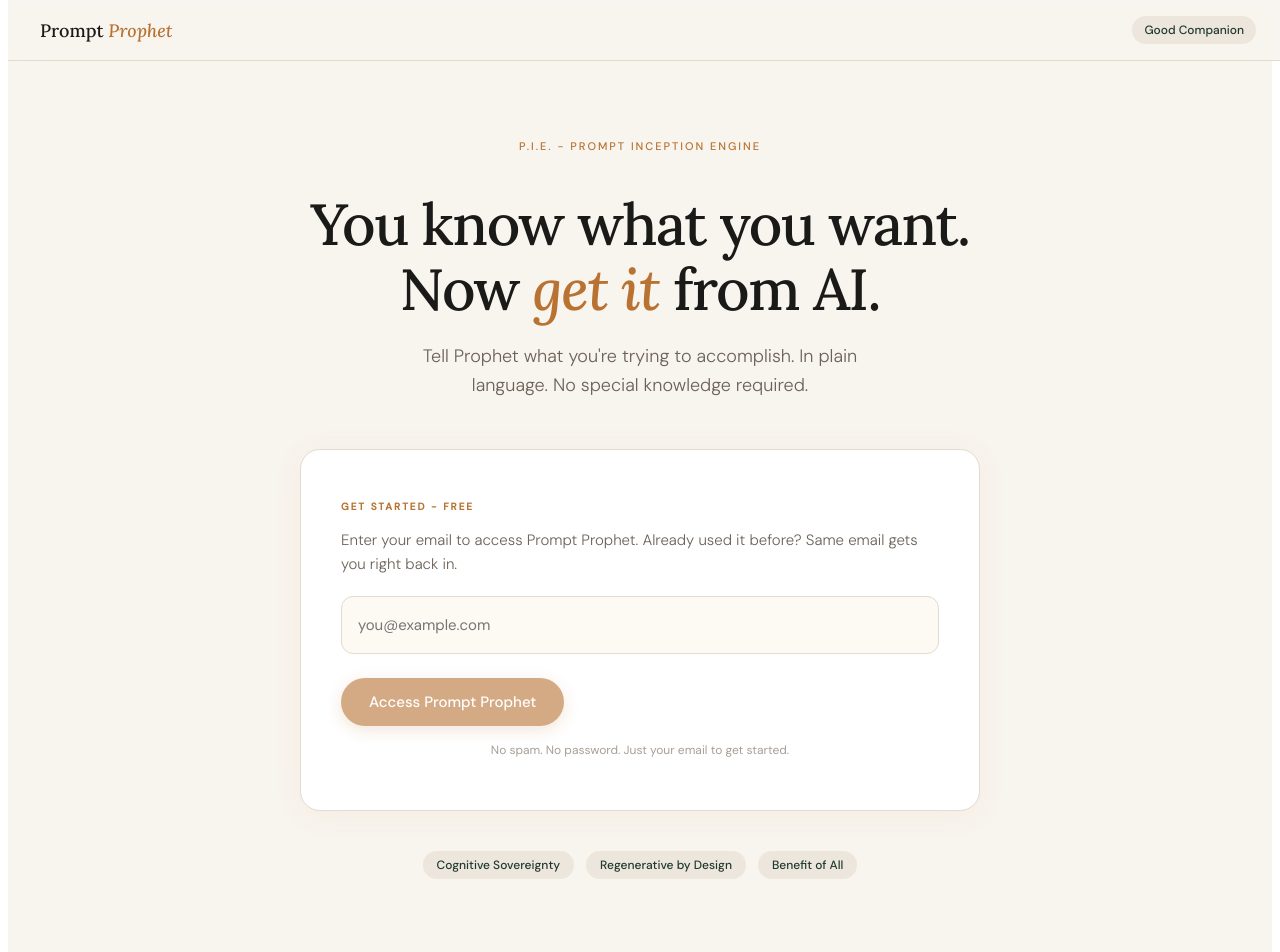
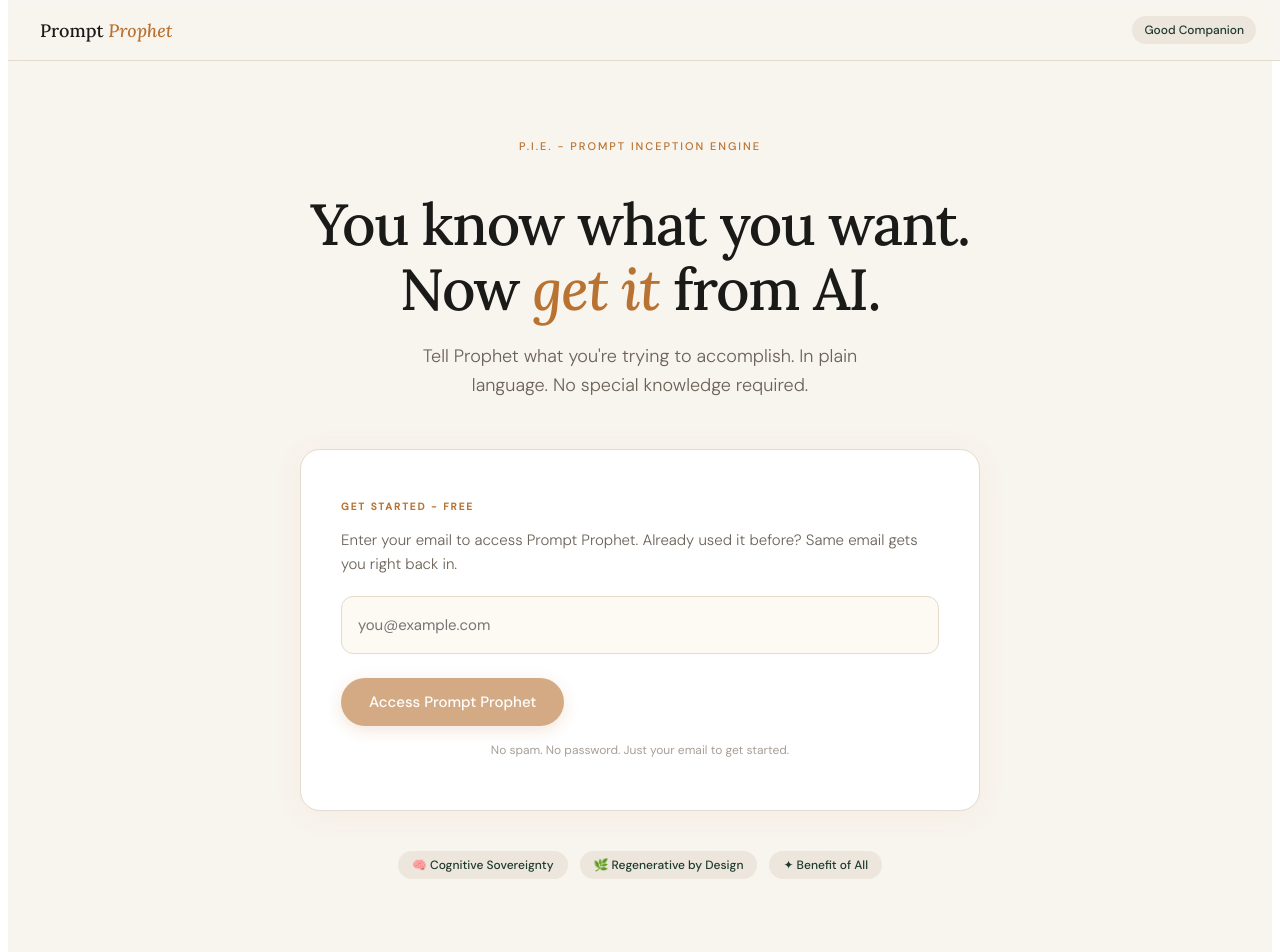
Before and after one commit to mrgoodmaker/prompt-prophet, a Next.js app: page / in a window 1280 px wide. Shown: the top 952 px of the page. Built offline with nearby package versions, Linux system fonts and the light colour scheme.

Commit message:
Update index.js

```diff
--- a/pages/index.js
+++ b/pages/index.js
@@ -250,9 +250,9 @@ export default function Home() {
                 </p>
               </div>
               <div style={styles.doctrineRow}>
-                <div style={styles.doctrinePill}>Cognitive Sovereignty</div>
-                <div style={styles.doctrinePill}>Regenerative by Design</div>
-                <div style={styles.doctrinePill}>Benefit of All</div>
+                <div style={styles.doctrinePill}>🧠 Cognitive Sovereignty</div>
+                <div style={styles.doctrinePill}>🌿 Regenerative by Design</div>
+                <div style={styles.doctrinePill}>✦ Benefit of All</div>
               </div>
             </>
           )}
```
